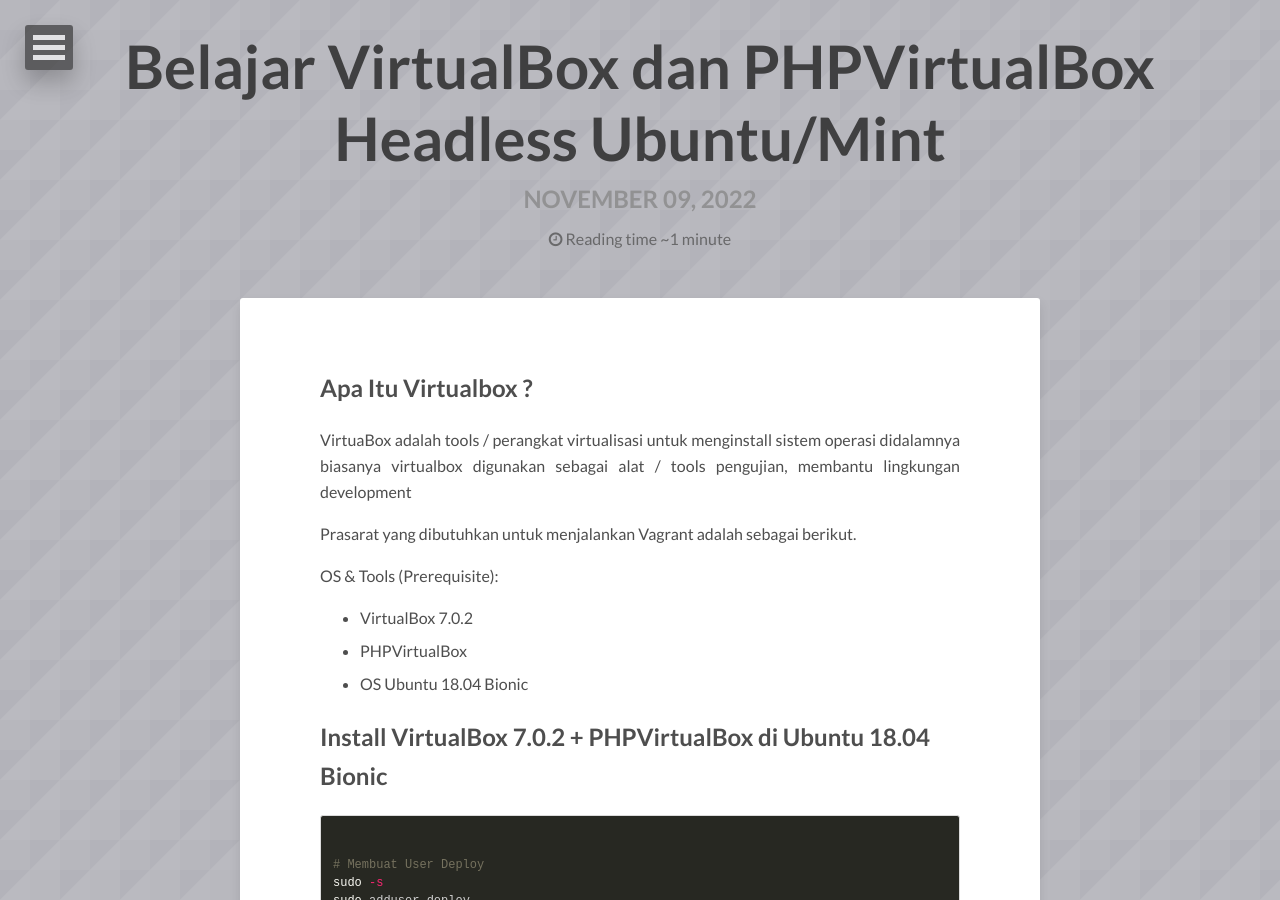
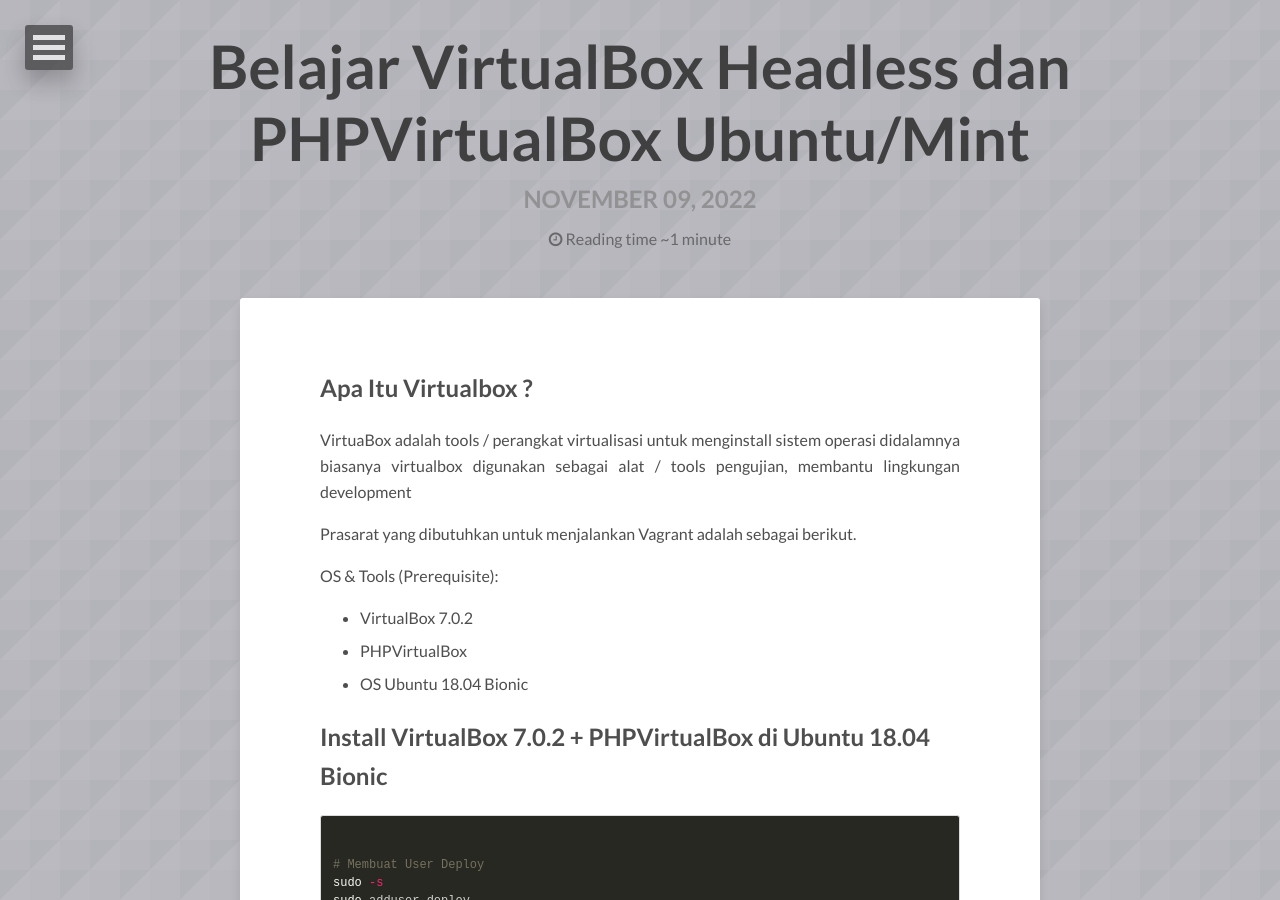
Before and after one commit to danigunawan/danigunawan.github.io, a Jekyll site: the page built from _posts/2022-11-09-belajar-virtualbox-headless-dan-phpvirtualbox-ubuntu.md, in a window 1280 px wide and 900 px high. Built offline with Jekyll 4.4.1, drawn with Linux system fonts in a browser that asks for light colours; nearby versions of some CDN libraries; comment, search, counter and statistics services are not loaded.

Commit message:
[ADD POSTING] posting

```diff
--- a/_posts/2022-11-09-belajar-virtualbox-dan-phpvirtualbox-headless-ubuntu.md
+++ b/_posts/2022-11-09-belajar-virtualbox-headless-dan-phpvirtualbox-ubuntu.md
@@ -1,7 +1,7 @@
 ---
 layout: post
-title: Belajar VirtualBox dan PHPVirtualBox Headless Ubuntu/Mint
-description: "Belajar VirtualBox dan PHPVirtualBox Headless Ubuntu/Mint"
+title: Belajar VirtualBox Headless dan PHPVirtualBox Ubuntu/Mint
+description: "Belajar VirtualBox Headless dan PHPVirtualBox Ubuntu/Mint"
 tags: [virtualbox, phpvirtualbox, headless]
 image:
   background: triangular.png
```
